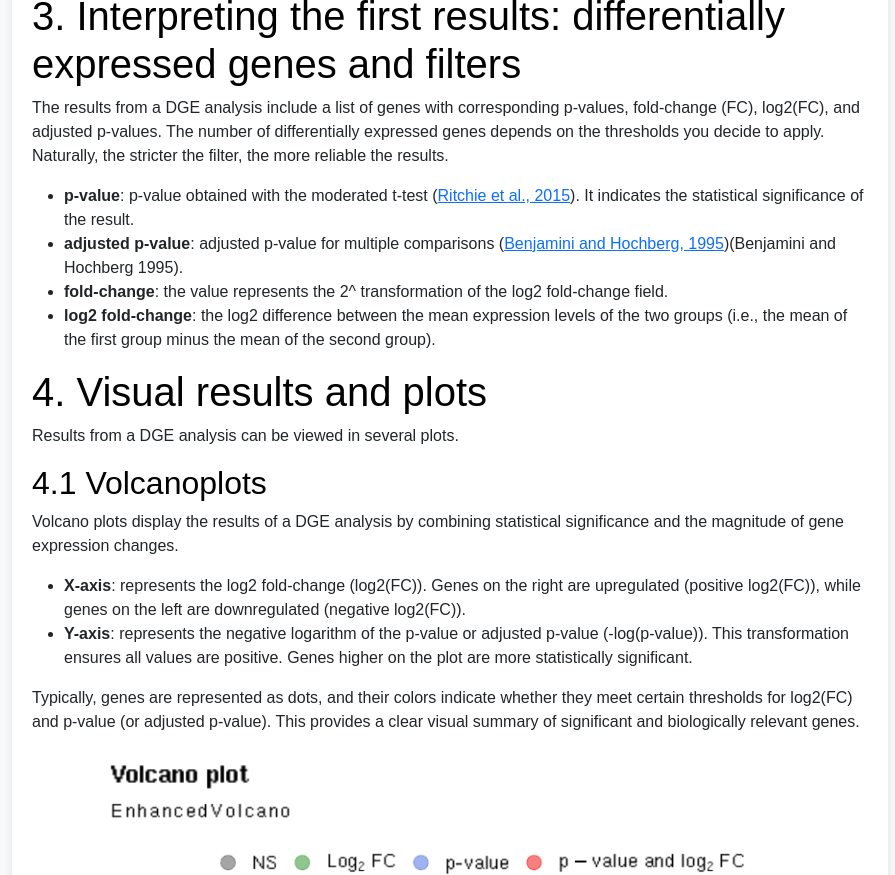
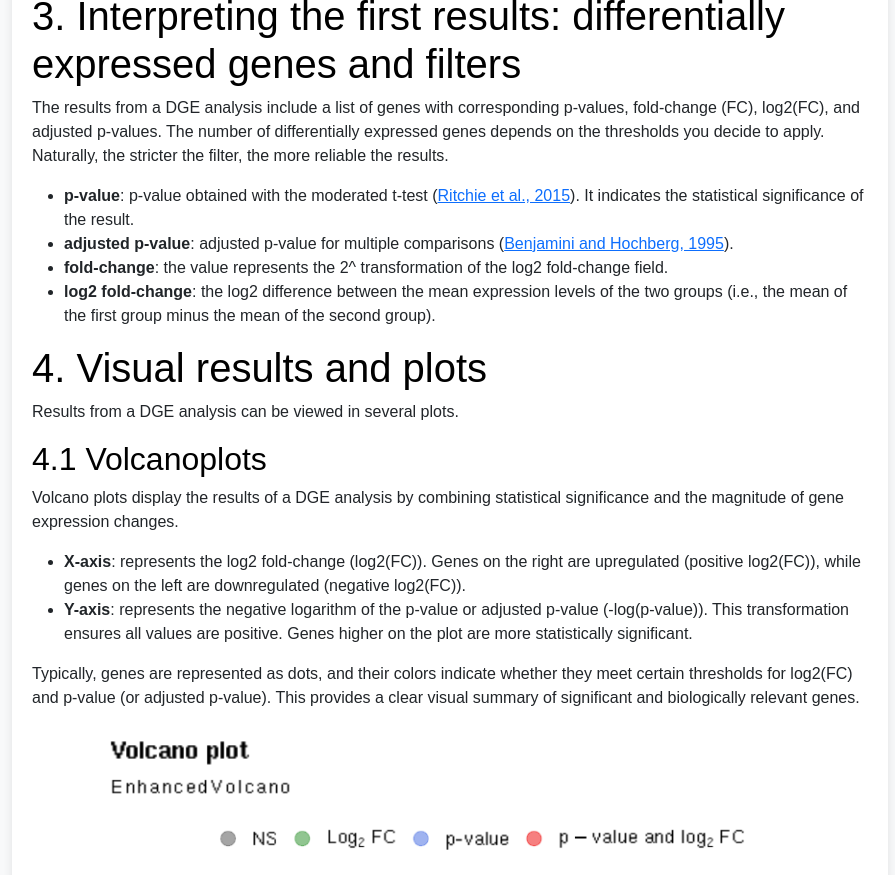
Before and after one commit to MARData-BU/Tutorials, a Jekyll site: the page built from differential_expression_analysis.md, in a window 1280 px wide and 900 px high, scrolled down 1127 px, cut to the strip 25-900 px from the top of the window. Shown: the whole strip, without its empty margins (190-1085 px from the left). Built offline with Jekyll 4.4.1, drawn with Linux system fonts in a browser that asks for light colours.

Commit message:
Correcting a reference

```diff
--- a/differential_expression_analysis.md
+++ b/differential_expression_analysis.md
@@ -27,7 +27,7 @@ Samples are typically color-coded according to a specific condition, providing a
 The results from a DGE analysis include a list of genes with corresponding p-values, fold-change (FC), log2(FC), and adjusted p-values. The number of differentially expressed genes depends on the thresholds you decide to apply. Naturally, the stricter the filter, the more reliable the results.
 
 -   **p-value**: p-value obtained with the moderated t-test ([Ritchie et al., 2015](#Ritchie_2015)). It indicates the statistical significance of the result.
--   **adjusted p-value**: adjusted p-value for multiple comparisons ([Benjamini and Hochberg, 1995](#Benjamini_Hochberg_1995))(Benjamini and Hochberg 1995).
+-   **adjusted p-value**: adjusted p-value for multiple comparisons ([Benjamini and Hochberg, 1995](#Benjamini_Hochberg_1995)).
 -   **fold-change**: the value represents the 2^ transformation of the log2 fold-change field.
 -   **log2 fold-change**: the log2 difference between the mean expression levels of the two groups (i.e., the mean of the first group minus the mean of the second group).
 
```
